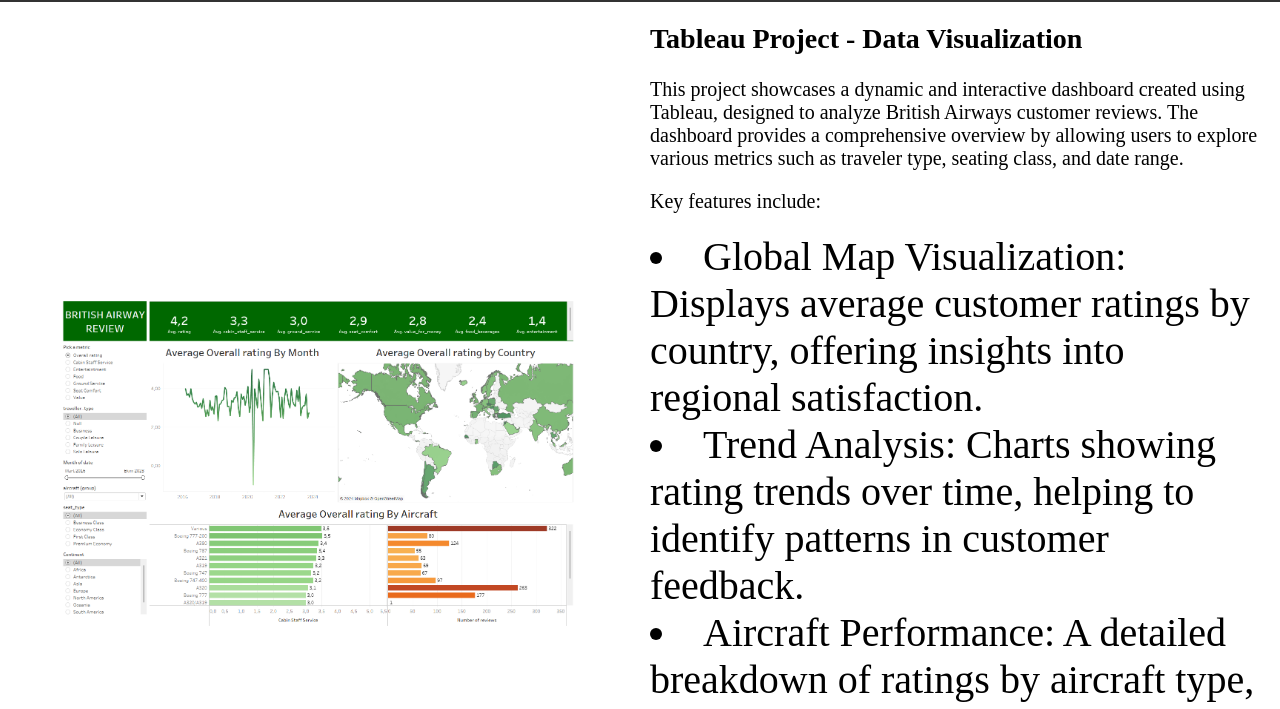
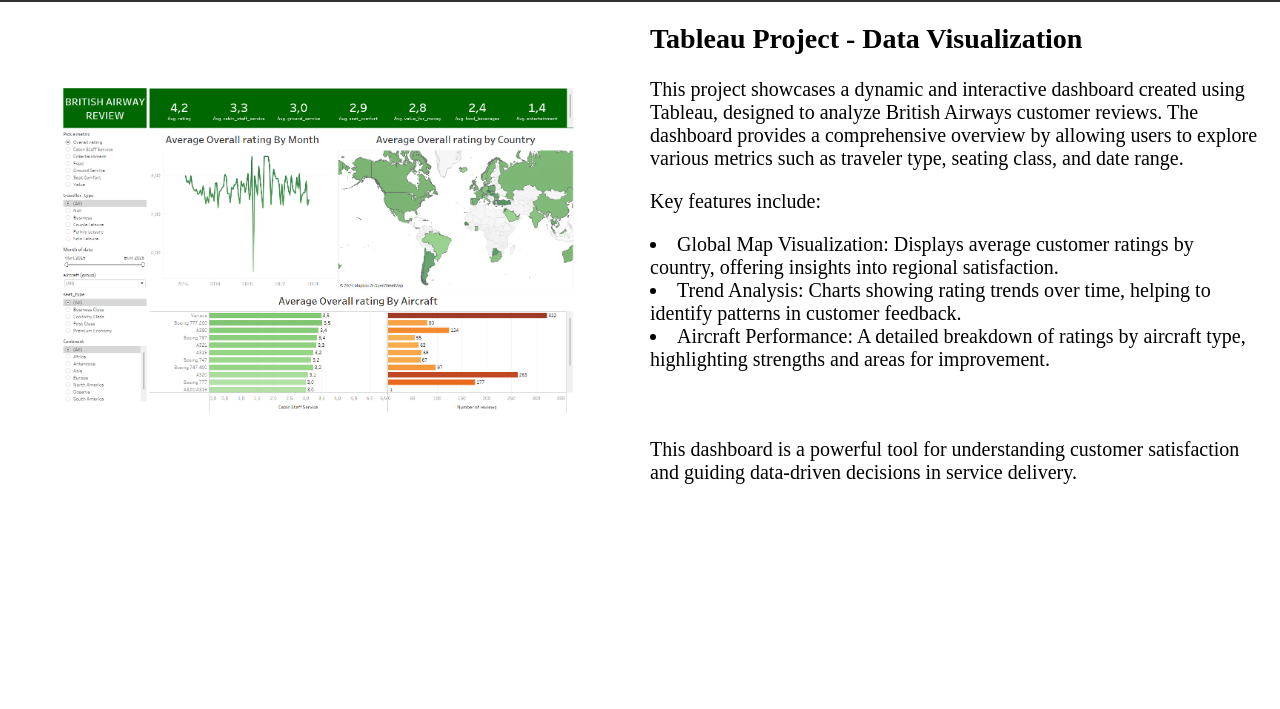
Before and after one commit to borangobel/Portfolio-Website, a plain HTML site: page tableau_pro.html in a window 1280 px wide. Shown: the part 88-797 px from the top of the page. Drawn offline with Linux system fonts and the light colour scheme.

Commit message:
Update tableau.css

```diff
--- a/tableau.css
+++ b/tableau.css
@@ -65,6 +65,10 @@
   display: flex;
   flex-direction: row; /* Display elements in a row */
   align-items: center; /* Center items vertically */
+}
+
+#project-info-li{
+  font-size: 20px;
 }
 
 .project-image {
```
